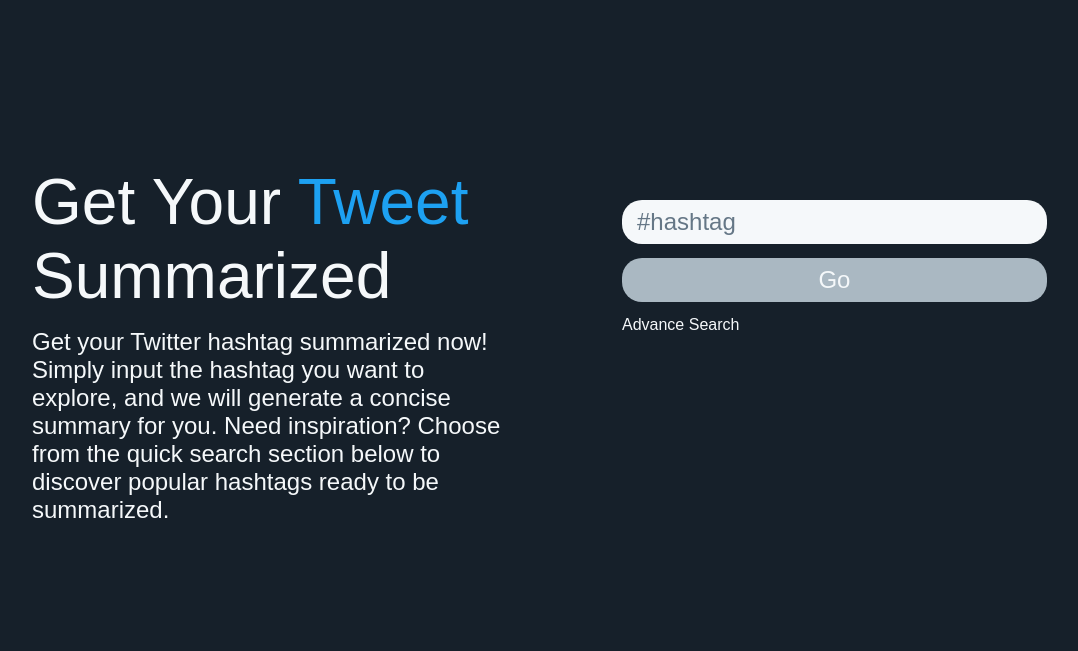
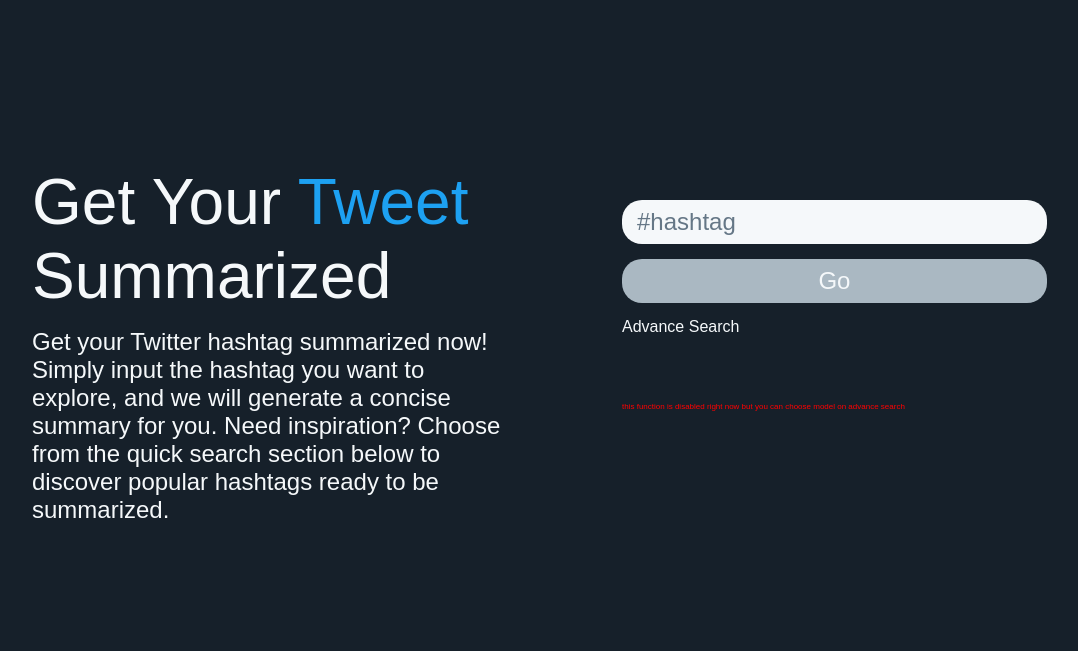
Before and after one commit to Peemapol/web-twitter-summarization, a Flask app: template templates/index.html in a window 1280 px wide. Shown: the top 651 px of the page, without its empty margins (77-1155 px from the left). Run offline with Flask 3, Linux system fonts and the light colour scheme; the template is opened without the code that fills it, so the values that code supplies are empty; some libraries are stand-ins or nearby versions; some web fonts are replaced.

Commit message:
add warning text

```diff
--- a/static/css/main.css
+++ b/static/css/main.css
@@ -142,12 +142,17 @@ input[type="date"]{
     border: none;
     border-radius: 20px;
     font-family: var(--main-font);
-    cursor: pointer;
+    cursor: default; /* change back to pointer when function is back running*/
 }
 /* this is also disabled */
 /* .go-btn:hover{
     background-color: var(--hover-blue-twitter);
 } */
+#warning{
+    color: red;
+    font-size: 0.5rem;
+    font-family: var(--main-font);
+}
 
 #progressbar-container{
     margin: 20px 0 20px 0;
--- a/templates/index.html
+++ b/templates/index.html
@@ -40,6 +40,7 @@
 
       <br><br>
       <input type="submit" value="Go" class="go-btn" id="submit-main-form" disabled><!--  this is disabled -->
+      <p id="warning">this function is disabled right now but you can choose model on advance search</p>
     </form>
   </div>
 
```
